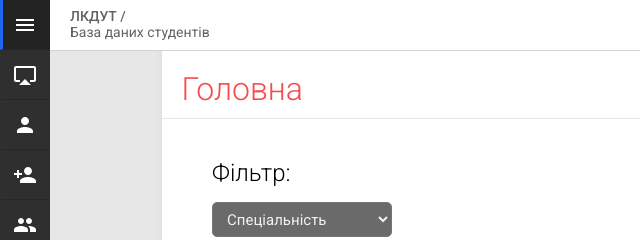
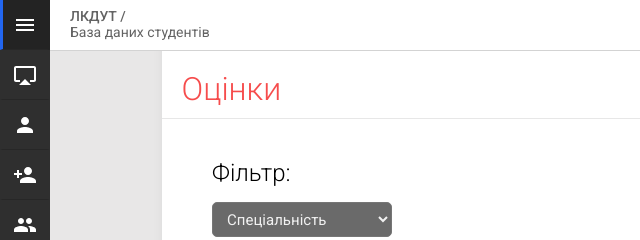
Before and after one commit to EujenioPr/cms, a plain HTML site: page marks.html in a window 1280 px wide. Shown: the top 240 px of the page, 0-640 px from the left. Drawn offline with Linux system fonts and the light colour scheme.

Commit message:
modified marks.html

```diff
--- a/marks.html
+++ b/marks.html
@@ -94,7 +94,7 @@
     <div class="body-wrapper">
       <div class="body-container">
         <div class="heading">
-          <h1>Головна</h1>
+          <h1>Оцінки</h1>
           <!-- <hr/> -->
         </div>
 
```
